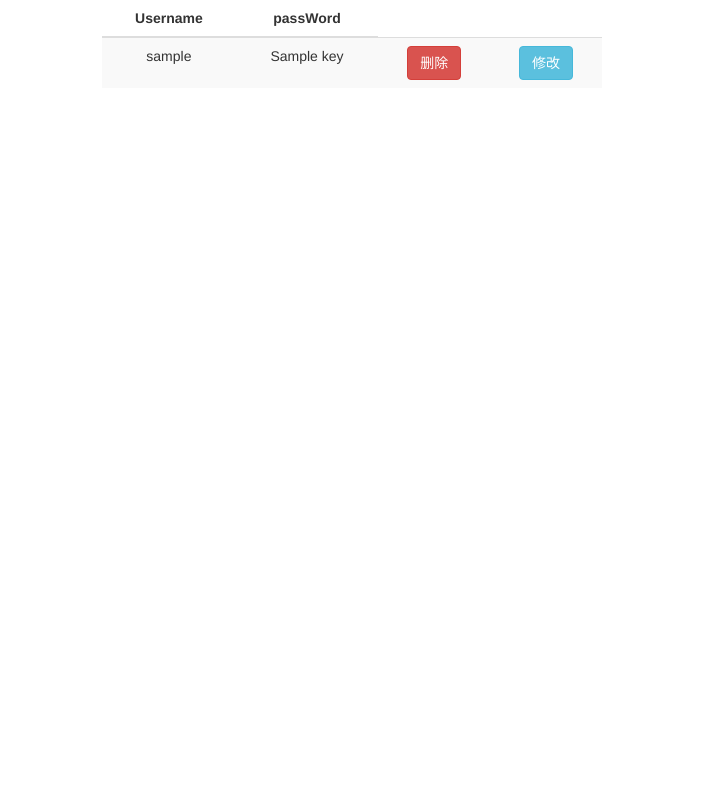
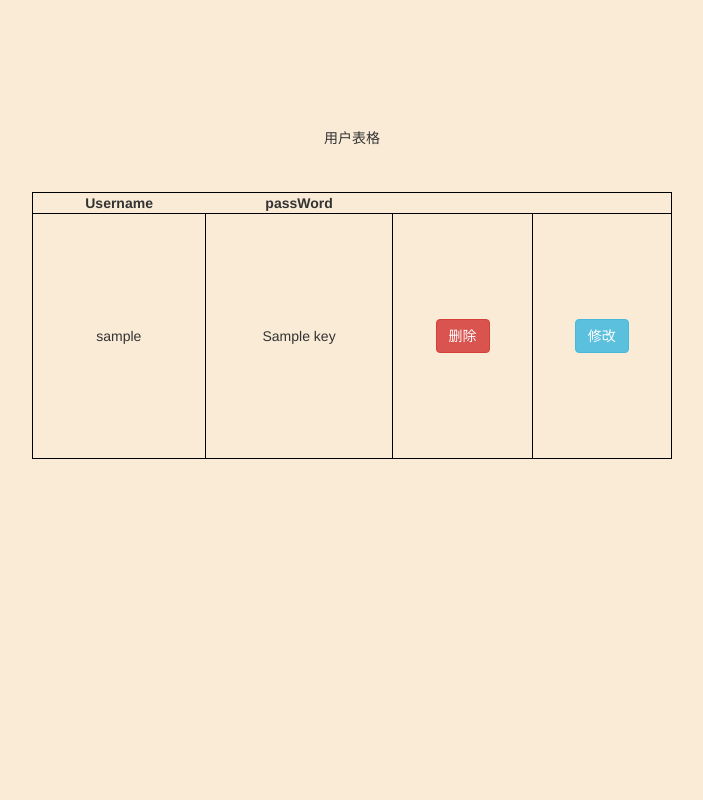
Before and after one commit to TIG-KI/DjangoSite, a Django app: template cmdb/templates/cmdb/User_Display.html in a window 1280 px wide. Shown: the whole page, without its empty margins (288-991 px from the left). Run offline with Django 3.2, Linux system fonts and the light colour scheme; the template is opened without the code that fills it: most values are stand-ins (such as "Sample title", 1, 10 or a date in 2020); some libraries are stand-ins or nearby versions.

Commit message:
修改用户表格界面

```diff
--- a/cmdb/templates/cmdb/User_Display.html
+++ b/cmdb/templates/cmdb/User_Display.html
@@ -7,23 +7,56 @@
         <link rel="stylesheet" href="{% static 'cmdb/bootstrap.css' %}">
         <style>
             body{
-                background-repeat:no-repeat ;
-                background-size:100% 100%;
-                background-attachment: fixed;
+                margin-left: "0" ;
+                margin-top: "0";
+                margin: 0;
+                background-color: antiquewhite;
+            }
+            table{
+                margin-left:25%;
+                margin-top: 15%;
+                width: 50%;
+                border: 1px solid black;
+                height: 33.33%;
+                border-spacing: 0px;
+                text-align: center;
+            }
+            div{
+                position:absolute;
+                top:0;
+                bottom:0;
+                left:0;
+                right:0;
+                margin:auto;
+            }
+            thead{
+                border: 1px solid black;
+                border-radius: 25px;
+            }
+            tr{
+                 border: 1px solid black;
+                 border-radius: 25px;
+            }
+            td{
+                border: 1px solid black;
+                border-radius: 25px;
             }
         </style>
     </head>
     <body>
-        <div align="center">
-            <table class="table table-striped" style="width: 500px;padding: 5" >
+        <div>
+            <div style="text-align: center;margin-top: 10%;"><head>用户表格</head></div>
+            <table >
                 <thead>
                     <th style="text-align: center">Username</th>
                     <th style="text-align: center">passWord</th>
+                    <th style="text-align: center"></th>
+                    <th style="text-align: center"></th>
                 </thead>
                 <tbody>
                     {% for x in data %}
                     <tr>
-                        <td style="text-align: center">{{x.username}}</td>
+                        <td style="text-align: center;">{{x.username}}</td>
                         <td style="text-align: center">{{x.Key}}</td>
                         <td style="text-align: center"><button class="btn btn-danger">删除</button></td>
                         <td style="text-align: center"><button class="btn btn-info">修改</button></td>
```
